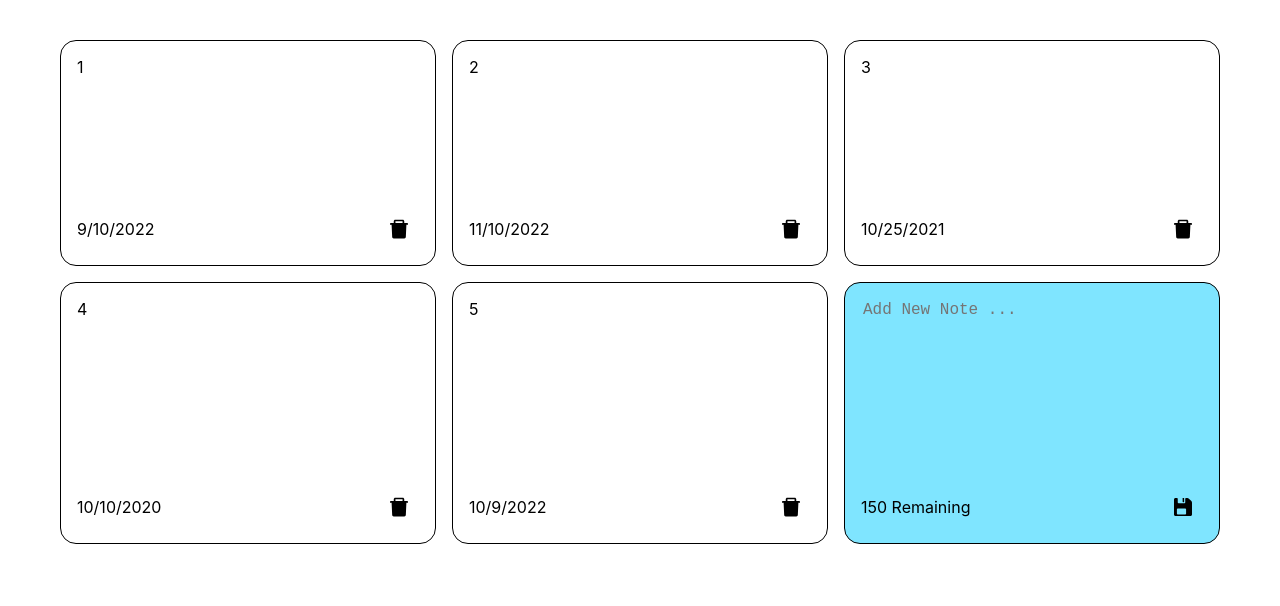
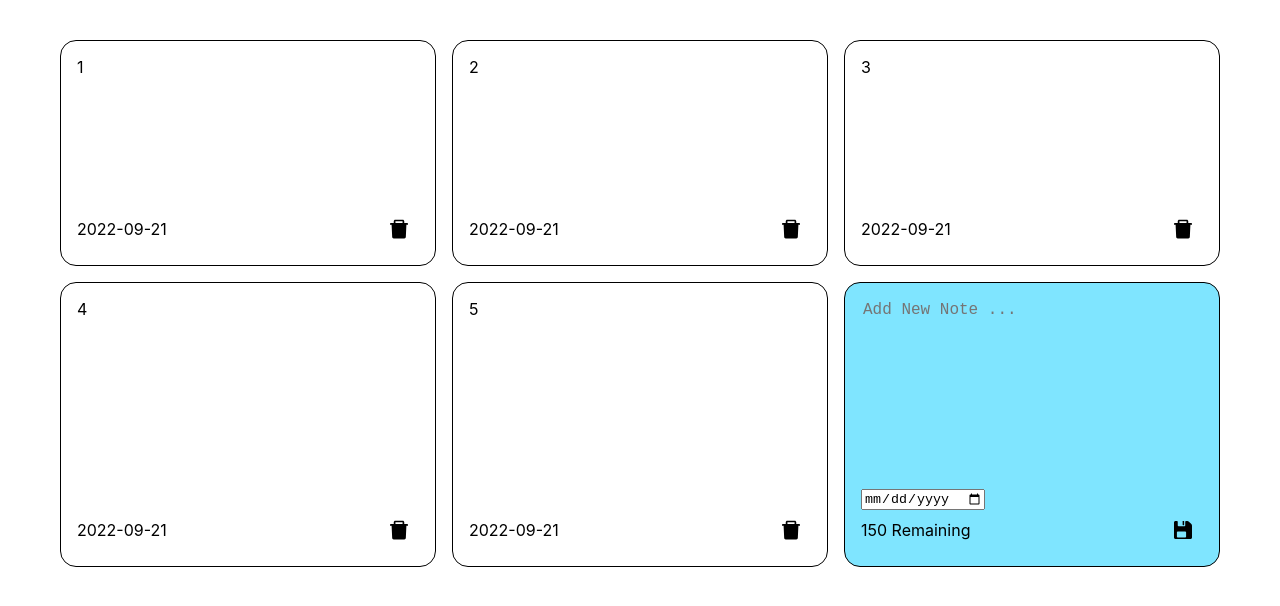
Before and after one commit to GeorgiPetrushev/take-notes-app, a React (Create React App) app: page / in a window 1280 px wide. Shown: the top 606 px of the page. Built offline with nearby package versions, Linux system fonts and the light colour scheme.

Commit message:
add option to add date

```diff
--- a/src/App.js
+++ b/src/App.js
@@ -1,4 +1,4 @@
-import React, {  useState } from "react";
+import React, { useState } from "react";
 import NoteList from "./components/NoteList";
 import { nanoid } from "nanoid";
 
@@ -6,37 +6,36 @@ const dummyNotes = [
   {
     id: nanoid(),
     text: "1",
-    data: "9/10/2022",
+    data: "2022-09-21",
   },
   {
     id: nanoid(),
     text: "2",
-    data: "11/10/2022",
+    data: "2022-09-21",
   },
   {
     id: nanoid(),
     text: "3",
-    data: "10/25/2021",
+    data: "2022-09-21",
   },
   {
     id: nanoid(),
     text: "4",
-    data: "10/10/2020",
+    data: "2022-09-21",
   },
   {
     id: nanoid(),
     text: "5",
-    data: "10/9/2022",
+    data: "2022-09-21",
   },
 ];
-
 
 const App = () => {
   const [note, setNote] = useState(dummyNotes);
 
-  const addNote = (text) => {
+  // ADD NOTE
+  const addNote = (text,data) => {
     if (text.length > 0) {
-      const data = new Date().toLocaleDateString();
       const newNote = {
         id: nanoid(),
         text: text,
@@ -47,10 +46,11 @@ const App = () => {
     }
   };
 
-  const deleteNote = (id) =>{
-    const newNoteList = note.filter(arr =>  arr.id !== id );
+  //DELETE NOTE
+  const deleteNote = (id) => {
+    const newNoteList = note.filter((arr) => arr.id !== id);
     setNote(newNoteList);
-  }
+  };
 
   return (
     <div className="container">
--- a/src/components/AddList.jsx
+++ b/src/components/AddList.jsx
@@ -4,15 +4,20 @@ import { IoIosSave } from "react-icons/io";
 
 const AddList = ({ addNote }) => {
   const [textValue, setTextValue] = useState("");
- const handleChange = (e) => {
-  if(textValue.length<10){
-    setTextValue(e.target.value);
-  }
+  const [dataValue, setDataValue] = useState("");
+  const handleChange = (e) => {
+    if (textValue.length < 10) {
+      setTextValue(e.target.value);
+    }
+  };
+  const pickUpData = (e) => {
+    setDataValue(e.target.value);
   };
 
   const addNewNote = () => {
-    addNote(textValue);
+    addNote(textValue,dataValue);
     setTextValue("");
+    setDataValue("");
   };
 
   return (
@@ -28,6 +33,13 @@ const AddList = ({ addNote }) => {
             value={textValue}
             onChange={handleChange}
           ></textarea>
+          <input
+            type="date"
+            id="start"
+            name="trip-start"
+            value={dataValue}
+            onChange={pickUpData}
+          ></input>
         </div>
         <div className="note-bottom">
           <div>{150 - textValue.length} Remaining</div>
```
